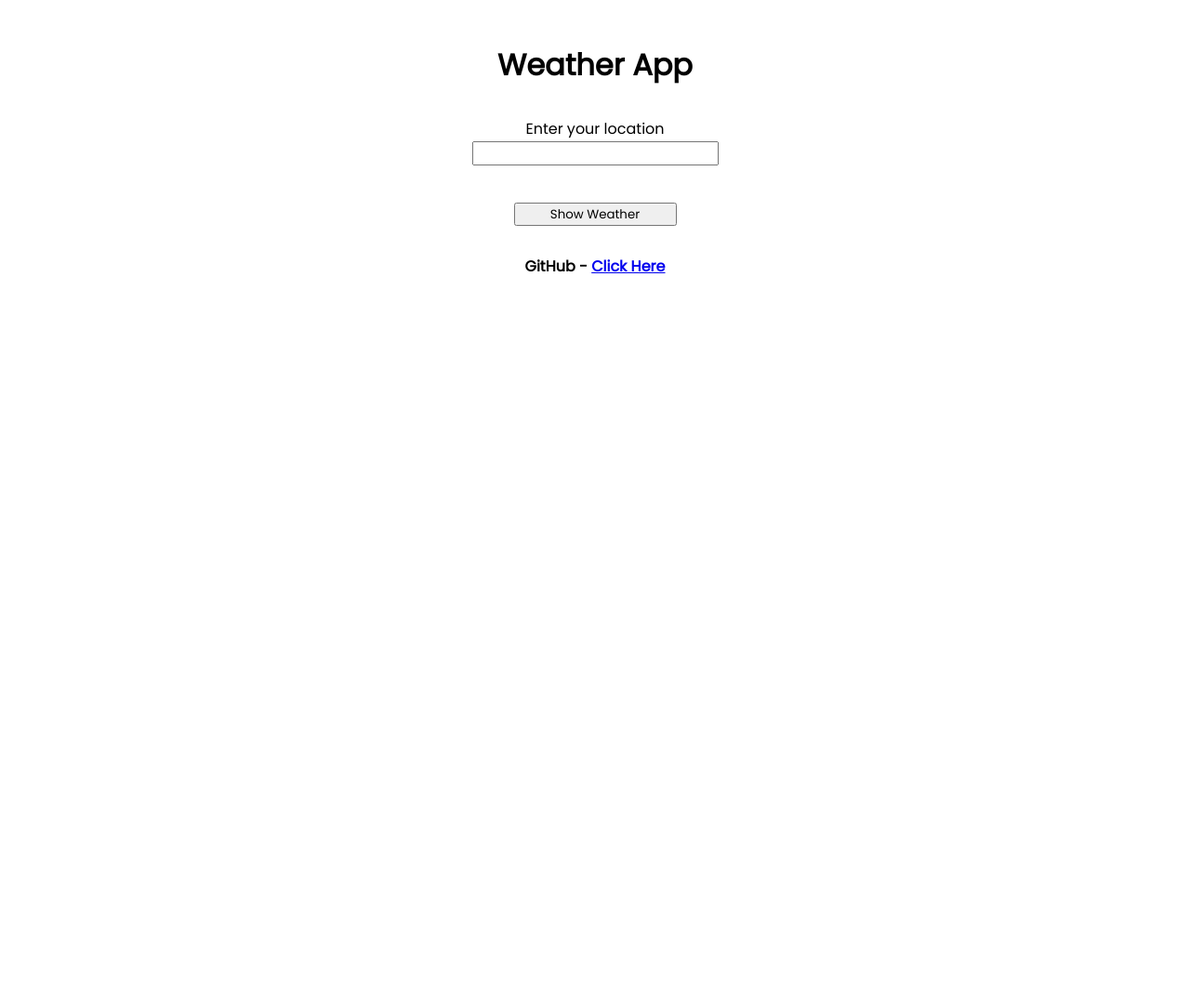
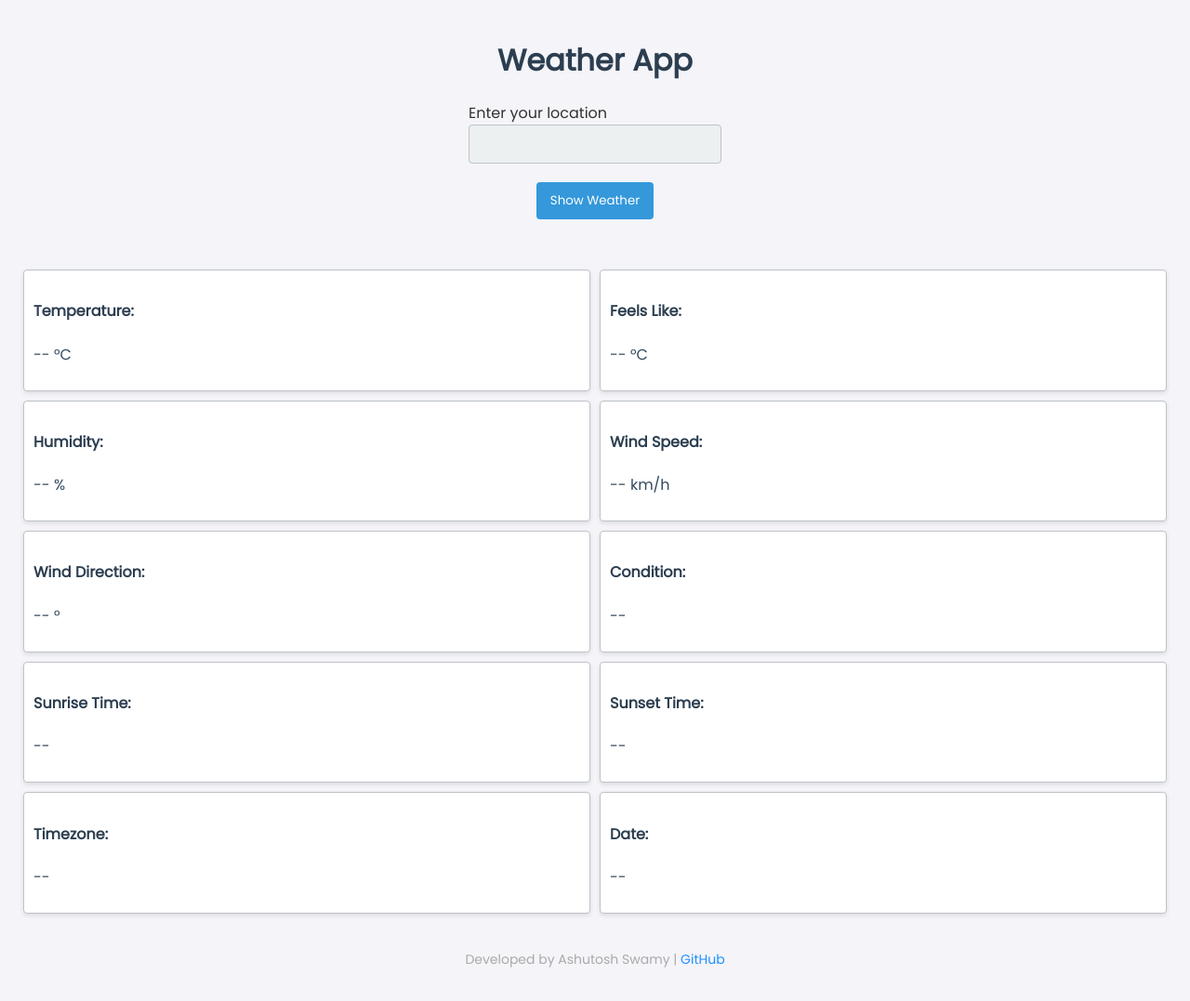
Before and after one commit to ItzAshu397/Weather-Forecast, a plain HTML site: page index.html in a window 1280 px wide. Shown: the whole page at 93% size. Before the commit the page ends 800 px from the top, so only its background shows below. Drawn offline with Linux system fonts and the light colour scheme.

Commit message:
Add files via upload

```diff
--- a/index.css
+++ b/index.css
@@ -1,40 +1,96 @@
 body {
   font-family: "Poppins", sans-serif;
+  background-color: #f4f4f9;
+  color: #333;
+  margin: 0;
+  padding: 20px;
+  display: flex;
+  flex-direction: column;
+  align-items: center;
 }
 
 h1.title {
-  text-align: center;
-  padding-top: 25px;
+  color: #2c3e50;
+  margin-bottom: 20px;
 }
 
-div.input-div {
-  text-align: center;
-  padding-top: 10px;
+.input-div {
+  margin-bottom: 10px;
 }
 
 input {
-  text-align: center;
   font-family: "Poppins", sans-serif;
+  padding: 10px;
+  border: 1px solid #bdc3c7;
+  border-radius: 4px;
+  width: 250px;
+  background-color: #ecf0f1;
+  color: #2c3e50;
 }
 
-div.output-div {
-  text-align: center;
-  padding-top: 10px;
+input::placeholder {
+  color: #95a5a6;
 }
 
-div.button-div {
-  text-align: center;
-  padding-top: 10px;
+.button-div {
+  margin: 10px 0;
 }
 
 button {
-  text-align: center;
   font-family: "Poppins", sans-serif;
-  height: 25px;
-  width: 175px;
+  padding: 10px 15px;
+  background-color: #3498db;
+  color: white;
+  border: none;
+  border-radius: 4px;
+  cursor: pointer;
+  transition: background-color 0.3s;
 }
 
-div.info-div {
-  text-align: center;
-  padding-top: 10px;
+button:hover {
+  background-color: #2980b9;
 }
+
+.output-div {
+  margin-top: 20px;
+  width: 100%;
+}
+
+.weather-factors {
+  display: flex;
+  flex-wrap: wrap;
+  justify-content: space-between;
+}
+
+.factor {
+  flex: 1 1 calc(33.33% - 10px);
+  margin: 5px;
+  padding: 10px;
+  background-color: #ffffff;
+  border: 1px solid #bdc3c7;
+  border-radius: 4px;
+  box-shadow: 0 2px 5px rgba(0, 0, 0, 0.1);
+}
+
+.factor h4 {
+  color: #2c3e50;
+}
+
+.factor p {
+  color: #34495e;
+}
+
+footer {
+  margin-top: 20px;
+  font-size: 14px;
+  color: #aaaaaa;
+}
+
+footer a {
+  color: #1e90ff;
+  text-decoration: none;
+}
+
+footer a:hover {
+  text-decoration: underline;
+}
--- a/index.html
+++ b/index.html
@@ -22,16 +22,60 @@
       <br />
       <input id="location" type="text" />
     </div>
-    <div class="output-div">
-      <h3 id="output" class="output"></h3>
-    </div>
     <div class="button-div">
       <button onclick="showWeather()">Show Weather</button>
     </div>
-    <div class="info-div">
-      <h4 class="info">
-        GitHub - <a href="https://github.com/iamashuu397">Click Here</a>
-      </h4>
+
+    <div class="output-div">
+      <h3 id="output" class="output"></h3>
+      <div class="weather-factors">
+        <div class="factor">
+          <h4>Temperature:</h4>
+          <p id="temperature">-- °C</p>
+        </div>
+        <div class="factor">
+          <h4>Feels Like:</h4>
+          <p id="feels-like">-- °C</p>
+        </div>
+        <div class="factor">
+          <h4>Humidity:</h4>
+          <p id="humidity">-- %</p>
+        </div>
+        <div class="factor">
+          <h4>Wind Speed:</h4>
+          <p id="wind-speed">-- km/h</p>
+        </div>
+        <div class="factor">
+          <h4>Wind Direction:</h4>
+          <p id="wind-direction">-- °</p>
+        </div>
+        <div class="factor">
+          <h4>Condition:</h4>
+          <p id="condition">--</p>
+        </div>
+        <div class="factor">
+          <h4>Sunrise Time:</h4>
+          <p id="sunrise">--</p>
+        </div>
+        <div class="factor">
+          <h4>Sunset Time:</h4>
+          <p id="sunset">--</p>
+        </div>
+        <div class="factor">
+          <h4>Timezone:</h4>
+          <p id="timezone">--</p>
+        </div>
+        <div class="factor">
+          <h4>Date:</h4>
+          <p id="date">--</p>
+        </div>
+      </div>
     </div>
+    <footer>
+      <p>
+        Developed by Ashutosh Swamy |
+        <a href="https://github.com/ashutoshswamy">GitHub</a>
+      </p>
+    </footer>
   </body>
 </html>
--- a/index.js
+++ b/index.js
@@ -7,14 +7,44 @@ function showWeather() {
   } else {
     let url = `https://weather.visualcrossing.com/VisualCrossingWebServices/rest/services/timeline/${encodeURIComponent(
       location
-    )}/today?unitGroup=metric&include=current&key=your_api_key&contentType=json`;
+    )}/today?unitGroup=metric&include=current&key=2WQD3KTT2UGM668DRP3XW2U77&contentType=json`;
 
     fetch(url)
-      .then((res) => res.json())
-      .then(
-        (data) =>
-          (output.innerHTML = `Location: ${data.resolvedAddress}<br>Latitude: ${data.latitude}<br>Longitude: ${data.longitude}<br>Timezone: ${data.timezone}<br>Date: ${data.days[0].datetime}<br>Temperature: ${data.currentConditions.temp} °C<br>Feels like: ${data.currentConditions.feelslike} °C<br>Humidity: ${data.currentConditions.humidity}%<br>Wind Speed: ${data.currentConditions.windspeed} km/h<br>Wind Direction: ${data.currentConditions.winddir}°<br>Conditions: ${data.currentConditions.conditions}<br>Sunrise Time: ${data.currentConditions.sunrise}<br>Sunset Time: ${data.currentConditions.sunset}`)
-      )
+      .then((res) => {
+        if (!res.ok) {
+          throw new Error("Network response was not ok");
+        }
+        return res.json();
+      })
+      .then((data) => {
+        output.innerHTML = "";
+
+        document.getElementById(
+          "temperature"
+        ).innerText = `${data.currentConditions.temp} °C`;
+        document.getElementById(
+          "feels-like"
+        ).innerText = `${data.currentConditions.feelslike} °C`;
+        document.getElementById(
+          "humidity"
+        ).innerText = `${data.currentConditions.humidity}%`;
+        document.getElementById(
+          "wind-speed"
+        ).innerText = `${data.currentConditions.windspeed} km/h`;
+        document.getElementById(
+          "wind-direction"
+        ).innerText = `${data.currentConditions.winddir}°`;
+        document.getElementById("condition").innerText =
+          data.currentConditions.conditions;
+        document.getElementById("sunrise").innerText =
+          data.currentConditions.sunrise;
+        document.getElementById("sunset").innerText =
+          data.currentConditions.sunset;
+        document.getElementById("timezone").innerText = data.timezone;
+        document.getElementById("date").innerText = data.days[0].datetime;
+
+        output.innerHTML = `<strong>Location:</strong> ${data.resolvedAddress}`;
+      })
       .catch((err) => {
         console.log(err);
         output.innerHTML = "Data not available for this location";
```
